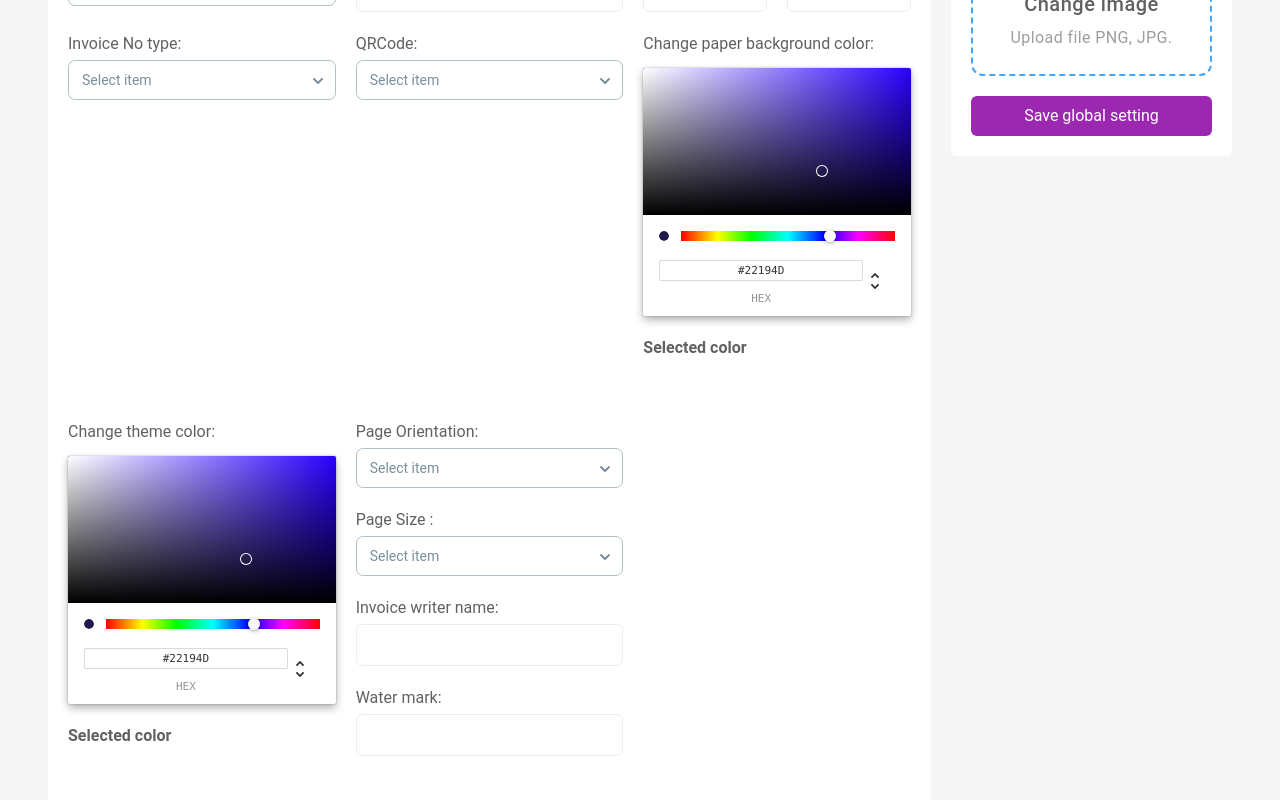
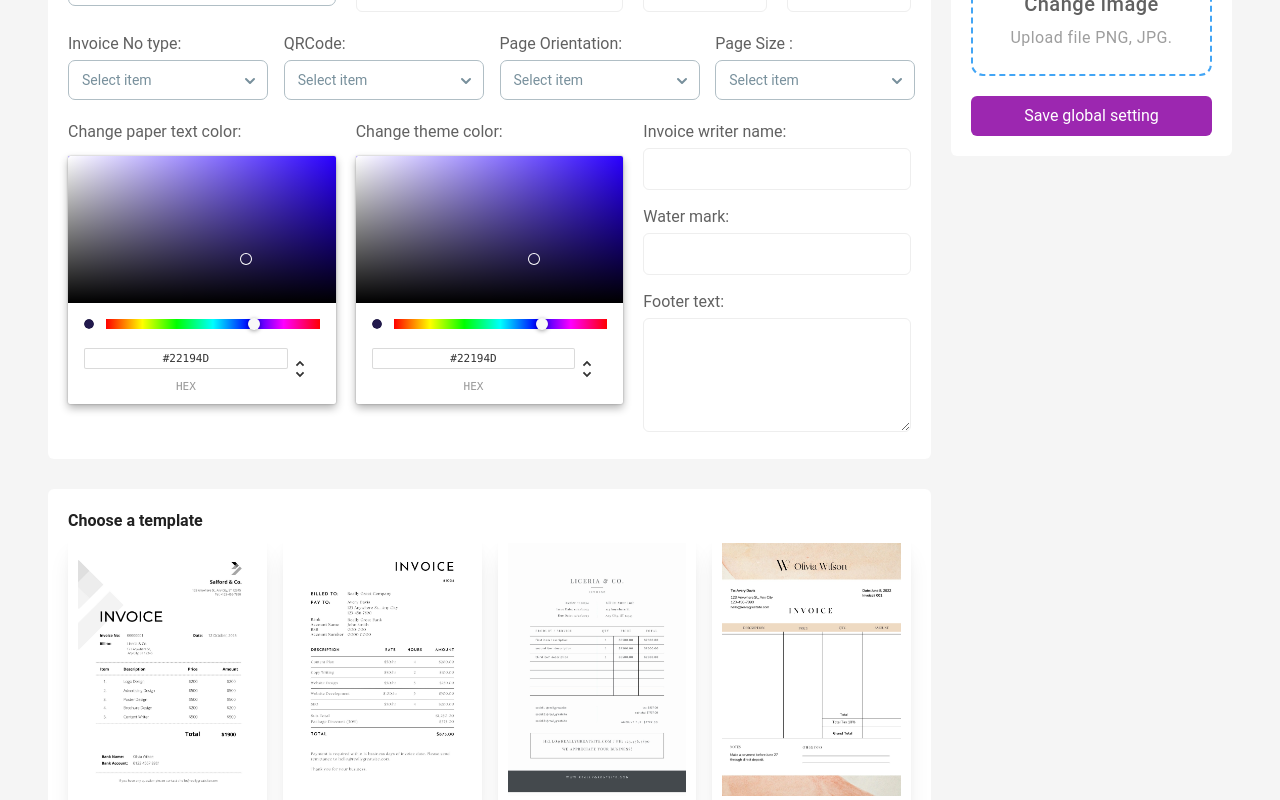
Before and after one commit to amitbd599/Sales-Management-System, a React (Create React App) app: page /setting in a window 1280 px wide. Shown: the part 500-1300 px from the top of the page. Built offline with nearby package versions, Linux system fonts and the light colour scheme.

Commit message:
Setting update

```diff
--- a/src/childComponents/InitLoadingData.jsx
+++ b/src/childComponents/InitLoadingData.jsx
@@ -6,7 +6,7 @@ const InitLoadingData = () => {
 
   useEffect(() => {
     let setting = {
-      bgColor: {
+      textColor: {
         r: 254,
         g: 254,
         b: 254,
@@ -37,8 +37,8 @@ const InitLoadingData = () => {
       qrCode: "no",
       shipping: 0,
       selectedTemplate: 1,
-      tax: 0,
-      vat: 0,
+      taxation: 0,
+      taxationName: "Income Tax",
       website: "paytalk.com",
       waterMark: "Water mark",
     };
--- a/src/components/SettingComponent.jsx
+++ b/src/components/SettingComponent.jsx
@@ -8,43 +8,43 @@ import { SuccessToast, fixNumber, getBase64, toNumber } from "../helper/helper";
 import { FaXmark } from "react-icons/fa6";
 const SettingComponent = () => {
   let getSetting = JSON.parse(localStorage.getItem("setting"));
-  const [logo, setLogo] = useState(getSetting?.logo);
-  const [bgImg, setBgImg] = useState(getSetting?.bgImg);
-  const [currency, setCurrency] = useState(getSetting?.currency);
-  const [taxation, setTaxation] = useState(getSetting?.taxation);
-  const [invoiceType, setInvoiceType] = useState(getSetting?.invoiceType);
-  const [qrCode, setQrCode] = useState(getSetting?.qrCode);
-  const [pageSize, setPageSize] = useState(getSetting?.pageSize);
-  const [pageOrientation, setPageOrientation] = useState(
+  let [logo, setLogo] = useState(getSetting?.logo);
+  let [bgImg, setBgImg] = useState(getSetting?.bgImg);
+  let [currency, setCurrency] = useState(getSetting?.currency);
+  let [taxation, setTaxation] = useState(getSetting?.taxation);
+  let [taxationName, setTaxationName] = useState(getSetting?.taxationName);
+  let [invoiceType, setInvoiceType] = useState(getSetting?.invoiceType);
+  let [qrCode, setQrCode] = useState(getSetting?.qrCode);
+  let [pageSize, setPageSize] = useState(getSetting?.pageSize);
+  let [pageOrientation, setPageOrientation] = useState(
     getSetting?.pageOrientation
   );
 
-  const [selectedTemplate, setTemplateImage] = useState(
+  let [selectedTemplate, setTemplateImage] = useState(
     getSetting?.selectedTemplate
   );
-  const [bgColor, setBgColor] = useState(getSetting?.bgColor);
-  const [themeColor, setThemeColor] = useState(getSetting?.themeColor);
+  let [textColor, setBgColor] = useState(getSetting?.textColor);
+  let [themeColor, setThemeColor] = useState(getSetting?.themeColor);
 
-  console.log(bgColor);
-  console.log(themeColor);
-
-  const handleBGColorChange = (newColor) => {
+  let handleTextColorChange = (newColor) => {
     setBgColor(newColor.rgb);
   };
-  const handleThemeColorChange = (newColor) => {
+  let handleThemeColorChange = (newColor) => {
     setThemeColor(newColor.rgb);
   };
 
-  const logoHandel = (event) => {
+  let logoHandel = (event) => {
     getBase64(event.target.files[0]).then((base64Img) => {
       setLogo(base64Img);
     });
   };
-  const bgHandel = (event) => {
+  let bgHandel = (event) => {
     getBase64(event.target.files[0]).then((base64Img) => {
       setBgImg(base64Img);
     });
   };
+
+  console.log(taxation);
 
   const templates = [
     { id: 1, src: "/image/1.jpg" },
@@ -73,8 +73,6 @@ const SettingComponent = () => {
     emailRef,
     websiteRef,
     waterMarkRef,
-    taxRef,
-    vatRef,
     discountRef,
     shippingRef,
     footerTextRef,
@@ -91,19 +89,20 @@ const SettingComponent = () => {
     let website = websiteRef.value;
     let waterMark = waterMarkRef.value;
     let invoiceWriter = invoiceWriterRef.value;
-    let tax = fixNumber(toNumber(taxRef.value));
-    let vat = fixNumber(toNumber(vatRef.value));
+    // let taxation = fixNumber(toNumber(taxation));
     let discount = fixNumber(toNumber(discountRef.value));
     let shipping = fixNumber(toNumber(shippingRef.value));
 
     let setting = {
-      bgColor,
+      textColor,
       themeColor,
       bgImg,
       company_address,
       company_name,
       currency,
       discount,
+      taxation,
+      taxationName,
       email,
       fax,
       footerText,
@@ -117,8 +116,6 @@ const SettingComponent = () => {
       qrCode,
       shipping,
       selectedTemplate,
-      tax,
-      vat,
       website,
       waterMark,
     };
@@ -240,9 +237,8 @@ const SettingComponent = () => {
                 <label>Taxable cost:</label>
                 <div>
                   <Select
-                    onChange={(event) => setTaxation(event)}
-                    value={taxation}
-                    defaultValue={taxation}
+                    onChange={(event) => setTaxationName(event)}
+                    value={taxationName}
                     label="Select item"
                     animate={{
                       mount: { y: 0 },
@@ -260,43 +256,17 @@ const SettingComponent = () => {
               </div>
               <div className="w-full col-span-4">
                 <div className="grid gap-1">
-                  <label>{taxation} (%):</label>
+                  <label>{taxationName} (%):</label>
                   <input
                     type="number"
                     className="input_box"
                     placeholder="0"
-                    defaultValue={getSetting?.tax}
-                    ref={(input) => (taxRef = input)}
+                    defaultValue={getSetting?.taxation}
+                    onChange={(event) => setTaxation(toNumber(event.target.value))}
+
                   />
                 </div>
               </div>
-
-              {/* <div className="w-full col-span-1">
-                <div className="grid gap-1">
-                  <label>Tax (%):</label>
-                  <input
-                    type="number"
-                    className="input_box"
-                    placeholder="0"
-                    defaultValue={getSetting?.tax}
-                    ref={(input) => (taxRef = input)}
-                  />
-                </div>
-              </div>
-              <div className="w-full col-span-1">
-                <div className="grid gap-1">
-                  <label>Vat:</label>
-                  <span className="flex gap-2 justify-center items-center">
-                    <input
-                      type="number"
-                      className="input_box"
-                      placeholder="0"
-                      defaultValue={getSetting?.vat}
-                      ref={(input) => (vatRef = input)}
-                    />
-                  </span>
-                </div>
-              </div> */}
               <div className="w-full col-span-2">
                 <div className="grid gap-1">
                   <label>Discounts:</label>
@@ -325,7 +295,7 @@ const SettingComponent = () => {
                   </span>
                 </div>
               </div>
-              <div className="w-full col-span-4">
+              <div className="w-full col-span-3">
                 <div className="grid gap-1">
                   <label>Invoice No type:</label>
                   <div>
@@ -344,7 +314,7 @@ const SettingComponent = () => {
                   </div>
                 </div>
               </div>
-              <div className="w-full col-span-4">
+              <div className="w-full col-span-3">
                 <div className="grid gap-1">
                   <label>QRCode:</label>
                   <div>
@@ -364,54 +334,7 @@ const SettingComponent = () => {
                   </div>
                 </div>
               </div>
-              <div className="w-full col-span-4">
-                <div className="grid gap-1 ">
-                  <label>Change paper background color:</label>
-                  <div className="pt-2">
-                    <ChromePicker
-                      color={bgColor}
-                      onChange={handleBGColorChange}
-                      className="w-full"
-                      circleSize={40}
-                      circleSpacing={24}
-                      disableAlpha={true}
-                    />
-
-                    <p className="font-semibold mt-[20px]">Selected color</p>
-                    <div
-                      className=" h-[30px] mt-[10px]"
-                      style={{
-                        backgroundColor: `rgba(${bgColor?.r}, ${bgColor?.g}, ${bgColor?.b}, ${bgColor?.a} )`,
-                      }}
-                    ></div>
-                  </div>
-                </div>
-              </div>
-              <div className="w-full col-span-4">
-                <div className="grid gap-1 ">
-                  <label>Change theme color:</label>
-                  <div className="pt-2">
-                    <ChromePicker
-                      color={themeColor}
-                      onChange={handleThemeColorChange}
-                      className="w-full"
-                      circleSize={40}
-                      circleSpacing={24}
-                      disableAlpha={true}
-                    />
-
-                    <p className="font-semibold mt-[20px]">Selected color</p>
-                    <div
-                      className=" h-[30px] mt-[10px]"
-                      style={{
-                        backgroundColor: `rgba(${themeColor?.r}, ${themeColor?.g}, ${themeColor?.b}, ${themeColor?.a} )`,
-                      }}
-                    ></div>
-                  </div>
-                </div>
-              </div>
-              <div className="w-full col-span-4">
-                <div className="grid gap-[20px]">
+              <div className="w-full col-span-3">
                 <div className="grid gap-1">
                   <label>Page Orientation:</label>
                   <div>
@@ -429,6 +352,8 @@ const SettingComponent = () => {
                     </Select>
                   </div>
                 </div>
+              </div>
+              <div className="w-full col-span-3">
                 <div className="grid gap-1">
                   <label>Page Size :</label>
                   <div>
@@ -449,6 +374,45 @@ const SettingComponent = () => {
                     </Select>
                   </div>
                 </div>
+              </div>
+              <div className="w-full col-span-4">
+                <div className="grid gap-1 ">
+                  <label>Change paper text color:</label>
+                  <div className="pt-2">
+                    <ChromePicker
+                      color={textColor}
+                      onChange={handleTextColorChange}
+                      className="w-full"
+                      circleSize={40}
+                      circleSpacing={24}
+                      disableAlpha={true}
+                    />
+
+
+                  </div>
+                </div>
+              </div>
+              <div className="w-full col-span-4">
+                <div className="grid gap-1 ">
+                  <label>Change theme color:</label>
+                  <div className="pt-2">
+                    <ChromePicker
+                      color={themeColor}
+                      onChange={handleThemeColorChange}
+                      className="w-full"
+                      circleSize={40}
+                      circleSpacing={24}
+                      disableAlpha={true}
+                    />
+
+
+                  </div>
+                </div>
+              </div>
+              <div className="w-full col-span-4">
+                <div className="grid gap-[15px]">
+
+
                   <div className="grid gap-1">
                     <label>Invoice writer name:</label>
                     <div>
@@ -471,10 +435,8 @@ const SettingComponent = () => {
                       />
                     </div>
                   </div>
-                </div>
-              </div>
-              <div className="w-full col-span-12">
                   <div className="grid gap-1">
+
                     <label>Footer text:</label>
                     <div>
                       <textarea
@@ -484,11 +446,14 @@ const SettingComponent = () => {
                         name=""
                         id=""
                         cols="30"
-                      rows="5"
+                        rows="4"
                       ></textarea>
+
                     </div>
                   </div>
                 </div>
+              </div>
+
             </div>
           </div>
           <div className="col-span-3  ">
```
Lines whose indentation alone changed are shown as unchanged.
